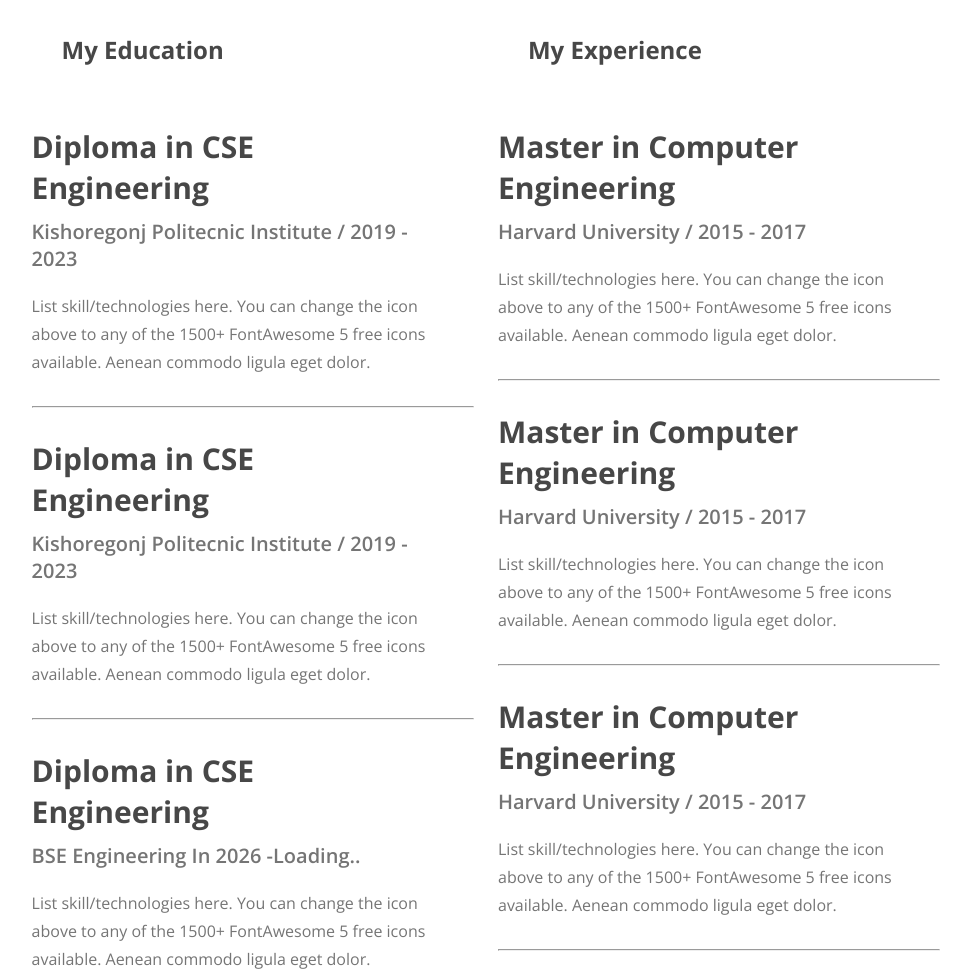
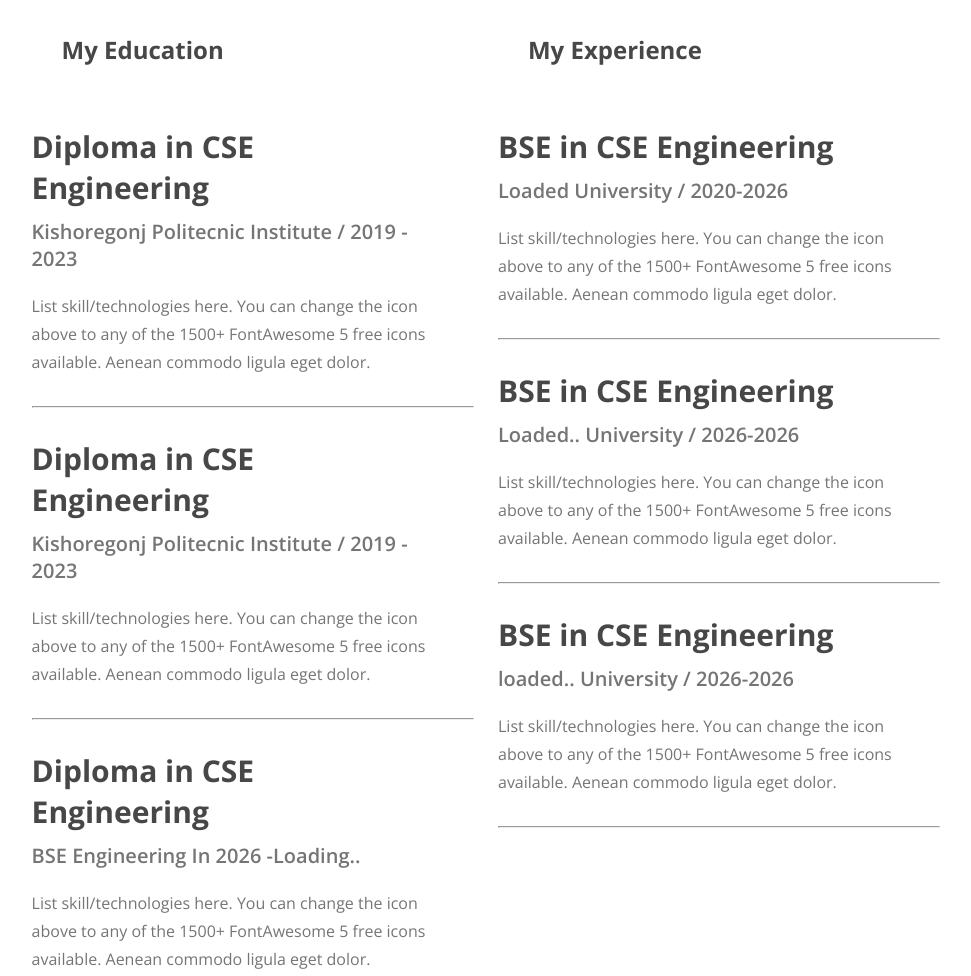
Before and after one commit to mubashircr7/Portfolio-ph-f, a plain HTML site: page index.html in a window 1280 px wide. Shown: the part 2358-3334 px from the top of the page, without its empty margins (154-1125 px from the left). Drawn offline with nearby package versions, Linux system fonts and the light colour scheme.

Commit message:
Testing portfolio project with-ph

```diff
--- a/index.html
+++ b/index.html
@@ -160,22 +160,22 @@
             <div class="experience">
                 <h2 class="section-title">My Experience</h2>
                 <div class="resume-card">
-                    <h3 class="card-title">Master in Computer Engineering</h3>
-                    <p class="card-info">Harvard University / 2015 - 2017</p>
+                    <h3 class="card-title">BSE in CSE Engineering</h3>
+                    <p class="card-info">Loaded University / 2020-2026</p>
                     <p class="card-text">List skill/technologies here. You can change the icon above
                         to any of the 1500+ FontAwesome 5 free icons available. Aenean commodo ligula eget dolor.</p>
                 </div>
                 <hr>
                 <div class="resume-card">
-                    <h3 class="card-title">Master in Computer Engineering</h3>
-                    <p class="card-info">Harvard University / 2015 - 2017</p>
+                    <h3 class="card-title">BSE in CSE Engineering</h3>
+                    <p class="card-info">Loaded.. University / 2026-2026</p>
                     <p class="card-text">List skill/technologies here. You can change the icon above
                         to any of the 1500+ FontAwesome 5 free icons available. Aenean commodo ligula eget dolor.</p>
                 </div>
                 <hr>
                 <div class="resume-card">
-                    <h3 class="card-title">Master in Computer Engineering</h3>
-                    <p class="card-info">Harvard University / 2015 - 2017</p>
+                    <h3 class="card-title">BSE in CSE Engineering</h3>
+                    <p class="card-info">loaded.. University / 2026-2026</p>
                     <p class="card-text">List skill/technologies here. You can change the icon above
                         to any of the 1500+ FontAwesome 5 free icons available. Aenean commodo ligula eget dolor.</p>
                 </div>
```
